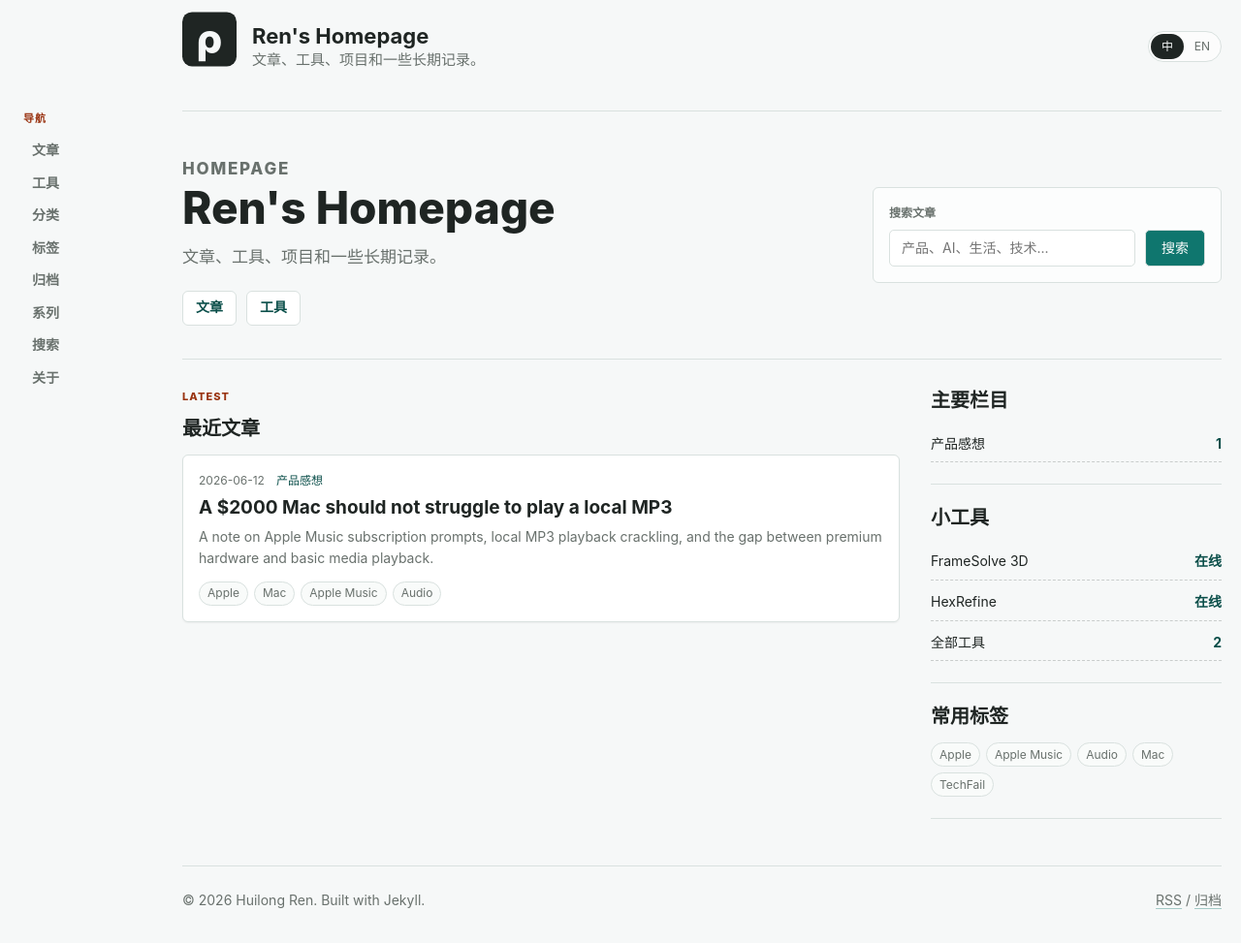
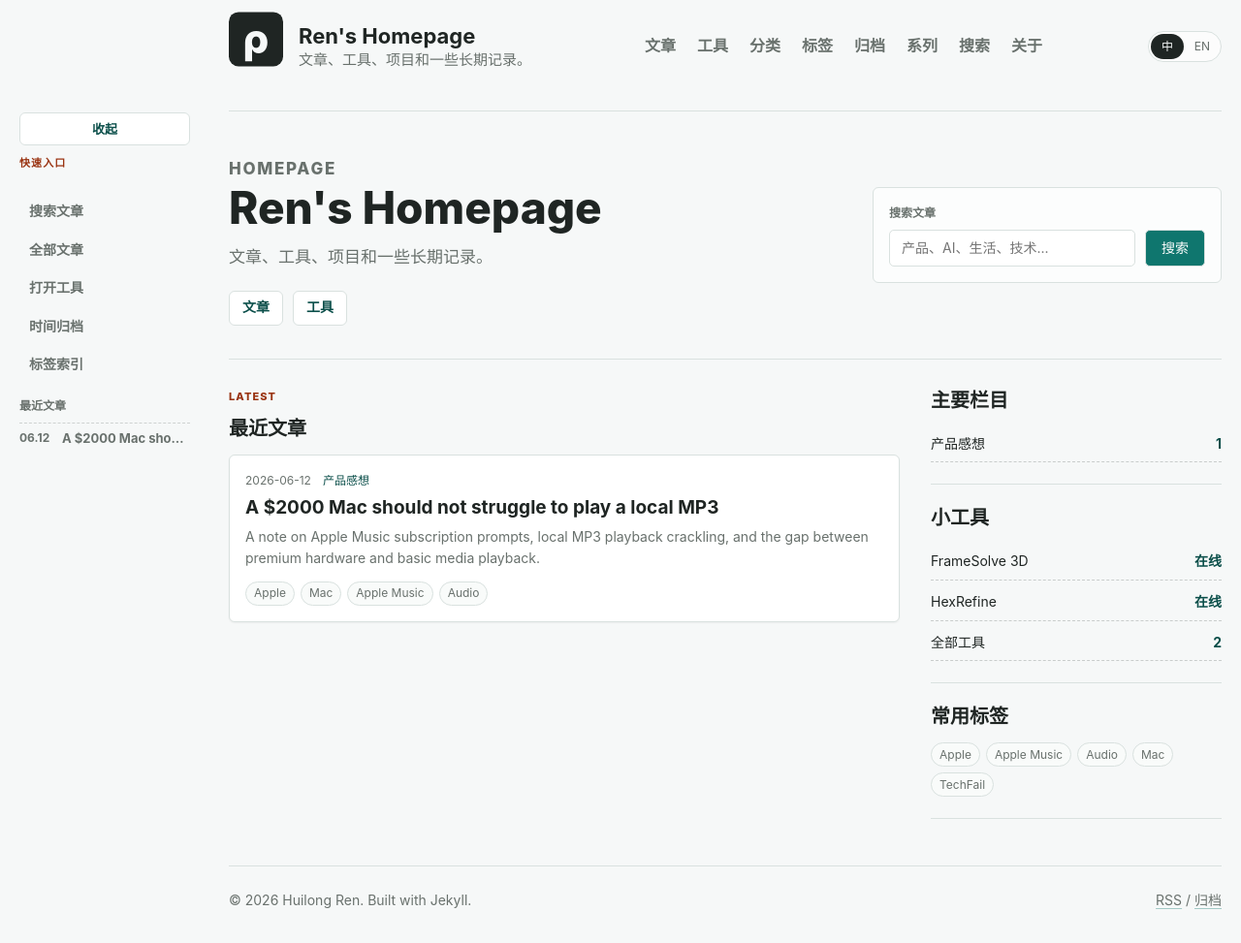
Before and after one commit to hl-ren/hl-ren.github.io, a Jekyll site: the page built from index.html, in a window 1280 px wide and 973 px high. Shown: the whole window at 97% size. Built offline with Jekyll 4.4.1, drawn with Linux system fonts in a browser that asks for light colours.

Commit message:
Make side nav a collapsible quick panel

```diff
--- a/_includes/side-nav.html
+++ b/_includes/side-nav.html
@@ -1,6 +1,29 @@
-<aside class="side-nav" aria-label="侧边导航">
-  <p class="side-nav-title" data-i18n-key="side.navigation">导航</p>
-  <nav>
-    {% include nav-links.html %}
-  </nav>
+<aside class="side-nav" data-quick-nav aria-label="快速入口">
+  <button class="side-nav-toggle" type="button" data-quick-nav-toggle aria-expanded="true" aria-controls="quick-nav-panel">
+    <span class="toggle-expanded" data-i18n-key="quick.collapse">收起</span>
+    <span class="toggle-collapsed" data-i18n-key="quick.open">快捷</span>
+  </button>
+
+  <div class="side-nav-panel" id="quick-nav-panel">
+    <p class="side-nav-title" data-i18n-key="quick.title">快速入口</p>
+    <nav class="quick-links">
+      <a href="{{ '/search/' | relative_url }}?v={{ site.time | date: '%s' }}" data-i18n-key="quick.search">搜索文章</a>
+      <a href="{{ '/posts/' | relative_url }}?v={{ site.time | date: '%s' }}" data-i18n-key="quick.allPosts">全部文章</a>
+      <a href="{{ '/tools/' | relative_url }}?v={{ site.time | date: '%s' }}" data-i18n-key="quick.tools">打开工具</a>
+      <a href="{{ '/archive/' | relative_url }}?v={{ site.time | date: '%s' }}" data-i18n-key="quick.archive">时间归档</a>
+      <a href="{{ '/tags/' | relative_url }}?v={{ site.time | date: '%s' }}" data-i18n-key="quick.tags">标签索引</a>
+    </nav>
+
+    {% if site.posts.size > 0 %}
+      <section class="quick-recent" aria-labelledby="quick-recent-title">
+        <p class="quick-section-title" id="quick-recent-title" data-i18n-key="quick.recent">最近文章</p>
+        {% for post in site.posts limit: 3 %}
+          <a class="quick-post" href="{{ post.url | relative_url }}">
+            <time datetime="{{ post.date | date_to_xmlschema }}">{{ post.date | date: "%m.%d" }}</time>
+            <span data-i18n-zh="{{ post.title }}" data-i18n-en="{{ post.title_en | default: post.title }}">{{ post.title }}</span>
+          </a>
+        {% endfor %}
+      </section>
+    {% endif %}
+  </div>
 </aside>
--- a/_layouts/default.html
+++ b/_layouts/default.html
@@ -9,6 +9,7 @@
     <link rel="stylesheet" href="{{ '/assets/css/style.css' | relative_url }}?v={{ asset_version }}">
     <script src="{{ '/assets/js/search.js' | relative_url }}?v={{ asset_version }}" data-search-index="{{ '/search.json' | relative_url }}" defer></script>
     <script src="{{ '/assets/js/i18n.js' | relative_url }}?v={{ asset_version }}" defer></script>
+    <script src="{{ '/assets/js/quick-nav.js' | relative_url }}?v={{ asset_version }}" defer></script>
     <script src="{{ '/assets/js/post-enhancements.js' | relative_url }}?v={{ asset_version }}" defer></script>
     {% include mathjax.html %}
     {% if site.analytics.enabled %}
--- a/assets/css/style.css
+++ b/assets/css/style.css
@@ -114,6 +114,33 @@
   display: none;
 }
 
+.side-nav-toggle {
+  display: inline-flex;
+  align-items: center;
+  justify-content: center;
+  width: 100%;
+  min-height: 34px;
+  margin: 0 0 12px;
+  border: 1px solid var(--line);
+  border-radius: 6px;
+  background: var(--panel);
+  color: var(--accent-strong);
+  cursor: pointer;
+  font: inherit;
+  font-size: 13px;
+  font-weight: 700;
+  line-height: 1;
+}
+
+.toggle-collapsed {
+  display: none;
+}
+
+.side-nav-panel {
+  display: grid;
+  gap: 16px;
+}
+
 .side-nav-title {
   margin: 0 0 10px;
   color: var(--warm);
@@ -124,12 +151,13 @@
   text-transform: uppercase;
 }
 
-.side-nav nav {
+.quick-links {
   display: grid;
-  gap: 2px;
+  gap: 6px;
 }
 
-.side-nav a {
+.quick-links a,
+.quick-post {
   display: block;
   padding: 7px 9px;
   border-radius: 6px;
@@ -140,14 +168,42 @@
   text-decoration: none;
 }
 
-.side-nav a:hover {
+.quick-links a {
+  border: 1px solid transparent;
+}
+
+.quick-links a:hover,
+.quick-post:hover {
   background: rgba(15, 118, 110, 0.08);
   color: var(--accent-strong);
 }
 
-.side-nav a[aria-current="page"] {
-  background: rgba(15, 118, 110, 0.1);
-  color: var(--accent-strong);
+.quick-section-title {
+  margin: 0 0 8px;
+  color: var(--muted);
+  font-size: 12px;
+  font-weight: 800;
+}
+
+.quick-post {
+  display: grid;
+  grid-template-columns: 36px minmax(0, 1fr);
+  gap: 8px;
+  padding: 7px 0;
+  border-top: 1px dashed rgba(105, 113, 109, 0.28);
+  border-radius: 0;
+  font-size: 13px;
+}
+
+.quick-post time {
+  color: var(--muted);
+  font-size: 12px;
+}
+
+.quick-post span {
+  overflow: hidden;
+  text-overflow: ellipsis;
+  white-space: nowrap;
 }
 
 .language-switcher {
@@ -696,22 +752,43 @@
   margin: 0;
 }
 
-@media (min-width: 1120px) {
+@media (min-width: 1280px) {
   body {
-    padding-left: 168px;
-  }
-
-  .top-nav {
-    display: none;
+    padding-left: 216px;
+    transition: padding-left 0.16s ease;
   }
 
   .side-nav {
     position: fixed;
     top: 116px;
-    left: 24px;
+    left: 20px;
     z-index: 20;
     display: block;
-    width: 124px;
+    width: 176px;
+  }
+
+  body.quick-nav-collapsed {
+    padding-left: 76px;
+  }
+
+  .side-nav.is-collapsed {
+    width: 44px;
+  }
+
+  .side-nav.is-collapsed .side-nav-panel,
+  .side-nav.is-collapsed .toggle-expanded {
+    display: none;
+  }
+
+  .side-nav.is-collapsed .toggle-collapsed {
+    display: inline;
+  }
+
+  .side-nav.is-collapsed .side-nav-toggle {
+    width: 44px;
+    min-height: 44px;
+    margin: 0;
+    padding: 0;
   }
 }
 
--- a/assets/js/i18n.js
+++ b/assets/js/i18n.js
@@ -10,7 +10,15 @@
       "nav.series": "系列",
       "nav.search": "搜索",
       "nav.about": "关于",
-      "side.navigation": "导航",
+      "quick.title": "快速入口",
+      "quick.search": "搜索文章",
+      "quick.allPosts": "全部文章",
+      "quick.tools": "打开工具",
+      "quick.archive": "时间归档",
+      "quick.tags": "标签索引",
+      "quick.recent": "最近文章",
+      "quick.collapse": "收起",
+      "quick.open": "快捷",
       "search.label": "搜索文章",
       "search.placeholder": "产品、AI、生活、技术...",
       "search.inputPlaceholder": "输入关键词",
@@ -41,7 +49,15 @@
       "nav.series": "Series",
       "nav.search": "Search",
       "nav.about": "About",
-      "side.navigation": "Navigation",
+      "quick.title": "Quick Access",
+      "quick.search": "Search Posts",
+      "quick.allPosts": "All Posts",
+      "quick.tools": "Open Tools",
+      "quick.archive": "Timeline",
+      "quick.tags": "Tag Index",
+      "quick.recent": "Recent Posts",
+      "quick.collapse": "Collapse",
+      "quick.open": "Quick",
       "search.label": "Search posts",
       "search.placeholder": "Products, AI, life, engineering...",
       "search.inputPlaceholder": "Keywords",
--- /dev/null
+++ b/assets/js/quick-nav.js
@@ -0,0 +1,37 @@
+(function () {
+  var dock = document.querySelector("[data-quick-nav]");
+  if (!dock) return;
+
+  var toggle = dock.querySelector("[data-quick-nav-toggle]");
+  if (!toggle) return;
+
+  var storageKey = "quick-nav-collapsed";
+
+  function getStoredState() {
+    try {
+      return localStorage.getItem(storageKey) === "true";
+    } catch (error) {
+      return false;
+    }
+  }
+
+  function storeState(collapsed) {
+    try {
+      localStorage.setItem(storageKey, collapsed ? "true" : "false");
+    } catch (error) {}
+  }
+
+  function applyState(collapsed) {
+    document.body.classList.toggle("quick-nav-collapsed", collapsed);
+    dock.classList.toggle("is-collapsed", collapsed);
+    toggle.setAttribute("aria-expanded", collapsed ? "false" : "true");
+  }
+
+  applyState(getStoredState());
+
+  toggle.addEventListener("click", function () {
+    var collapsed = !dock.classList.contains("is-collapsed");
+    applyState(collapsed);
+    storeState(collapsed);
+  });
+})();
```
